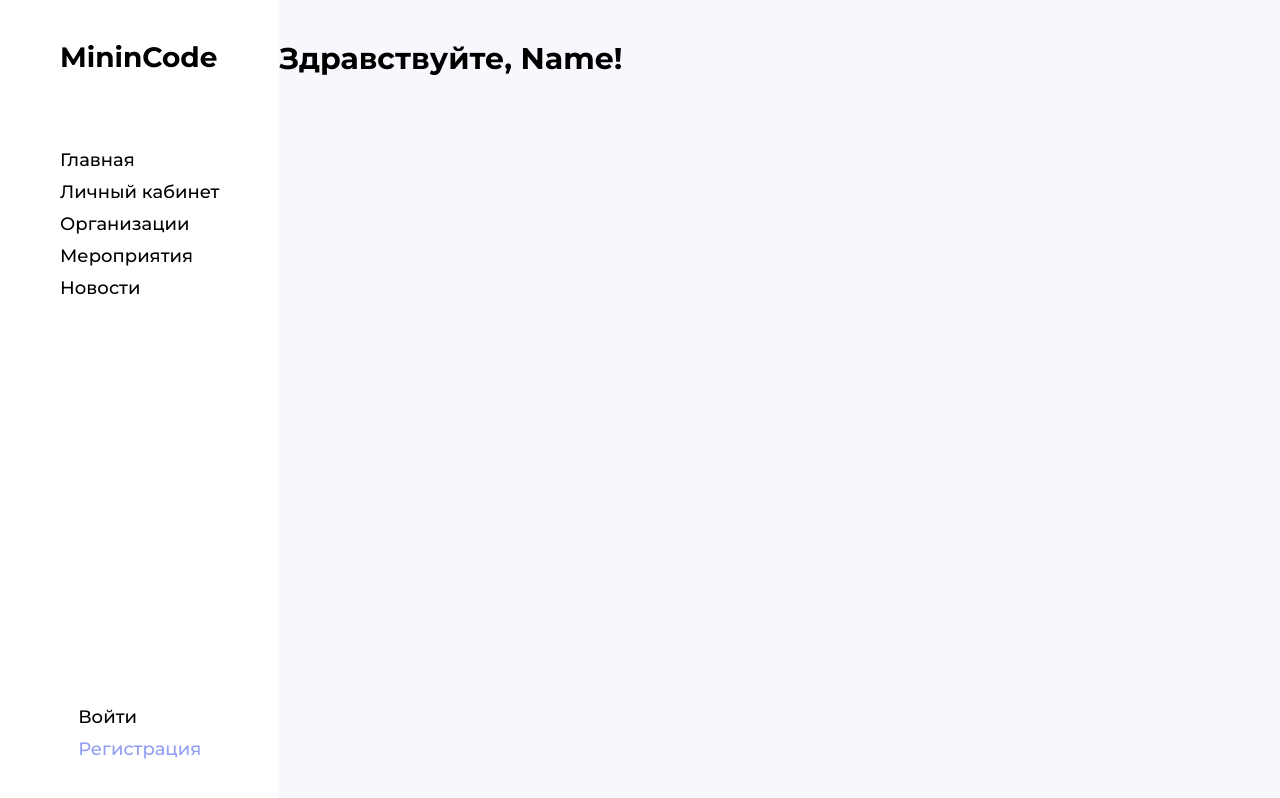
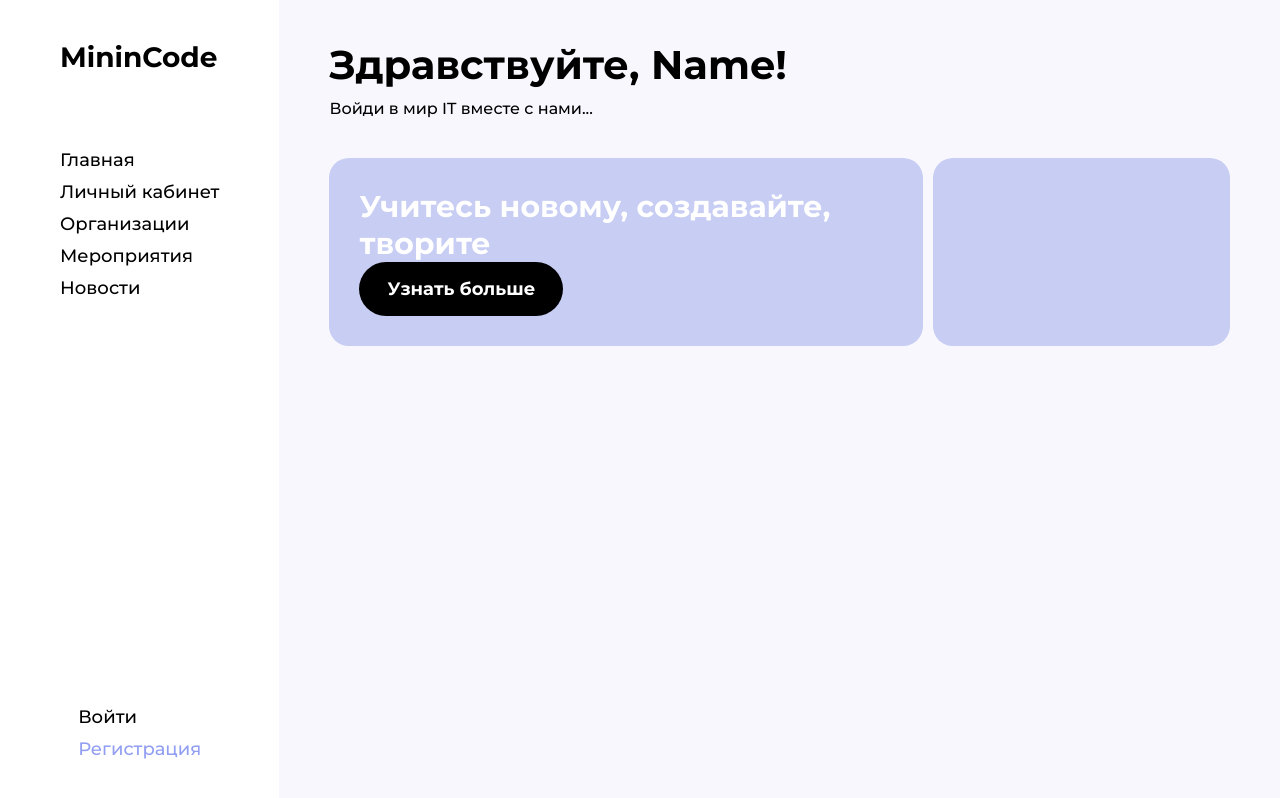
Before and after one commit to Filanq/minincode24, a Vue app: page / in a window 1280 px wide. Built offline with nearby package versions, Linux system fonts and the light colour scheme; the HTML template or start-up script is replaced by a standard one.

Commit message:
+ btn for style

```diff
--- a/src/assets/css/global.css
+++ b/src/assets/css/global.css
@@ -31,7 +31,6 @@
     box-sizing: border-box;
 
     /* TODO: Set Color */
-    color: --;
 }
 /* Global */
 :root{
@@ -93,8 +92,19 @@ header{
     grid-auto-flow: row;
     justify-items: center;
     align-content: start;
-    padding: 0 10%;
+    padding: 0 5%;
 }
+
+.btn{
+    padding: 16px 28px;
+    border-radius: 200px;
+    background-color: black;
+    color: white;
+    font-weight: 700;
+    font-size: 18px;
+    width: fit-content;
+}
+
 .h1{
     font-size: var(--h1);
 }
@@ -172,6 +182,10 @@ header{
 }
 .gap-25{
     gap: 25px;
+}
+
+.gap-40{
+    gap: 40px;
 }
 .gap-50{
     gap: 50px;
--- a/src/views/HomeView.vue
+++ b/src/views/HomeView.vue
@@ -1,10 +1,20 @@
 <template>
-    <div class="section__home section grid grid-column gap-25px ac-s jc-s">
-        <div class="container ">
-            <h1 class="h3">Здравствуйте, Name!</h1>
-            <p></p>
+    <div class="section grid grid-column ac-s gap-40">
+        <div class="container grid grid-column jc-s ai-s">
+            <h2 class="h2 mb-10">Здравствуйте, Name!</h2>
+            <p class="width-100">Войди в мир IT вместе с нами...</p>
+        </div>
+
+        <div class="organ__container container grid grid-column jc-s ac-s gap-10">
+            <div class="organ_block width-100 grid grid-column">
+                <h3 class="h3">Учитесь новому, создавайте, творите</h3>
+                <div class="btn">Узнать больше</div>
+            </div>
+            <div class="organ_block width-100 grid grid-column"></div>
         </div>
     </div>
+
+
 </template>
 
 <script setup>
@@ -12,7 +22,18 @@
 </script>
 
 <style scoped>
-    .container{
-        width: 200%;
+    h2{
+        text-align: start;
+    }
+
+    .organ__container{
+        grid-template-columns: 2fr 1fr;
+    }
+
+    .organ_block{
+        padding: 30px;
+        background-color: var(--colorBlueLight);
+        color: #fff;
+        border-radius: 20px;
     }
 </style>
```
